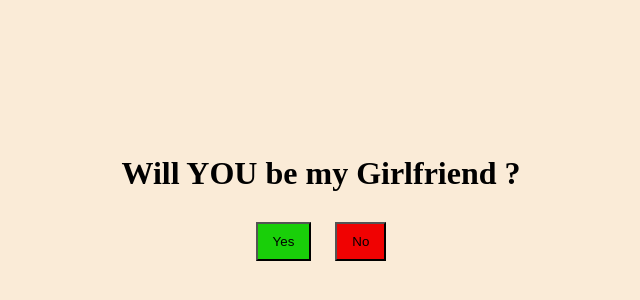
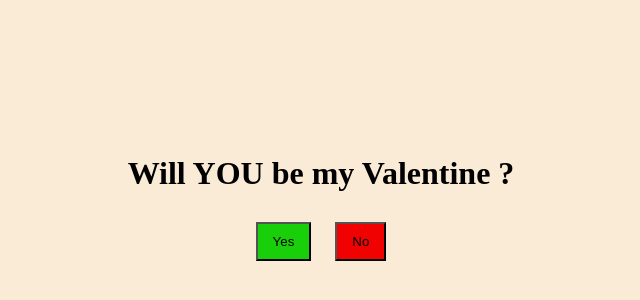
Before and after one commit to omayer-tech/project14, a plain HTML site: page index.html in a window 1280 px wide. Shown: the part 160-460 px from the top of the page, without its empty margins (319-959 px from the left). Drawn offline with Linux system fonts and the light colour scheme.

Commit message:
Update index.html

```diff
--- a/index.html
+++ b/index.html
@@ -12,7 +12,7 @@
         <img  id = "gif" src="tkthao219-bubududu.gif" alt="">
     </div>
     <div class="text_section">
-        <h1>Will YOU be my Girlfriend ?</h1>
+        <h1>Will YOU be my Valentine ?</h1>
     </div>
     <div class="buttons" id="button_container">
         <button id="yes">Yes</button>
```
